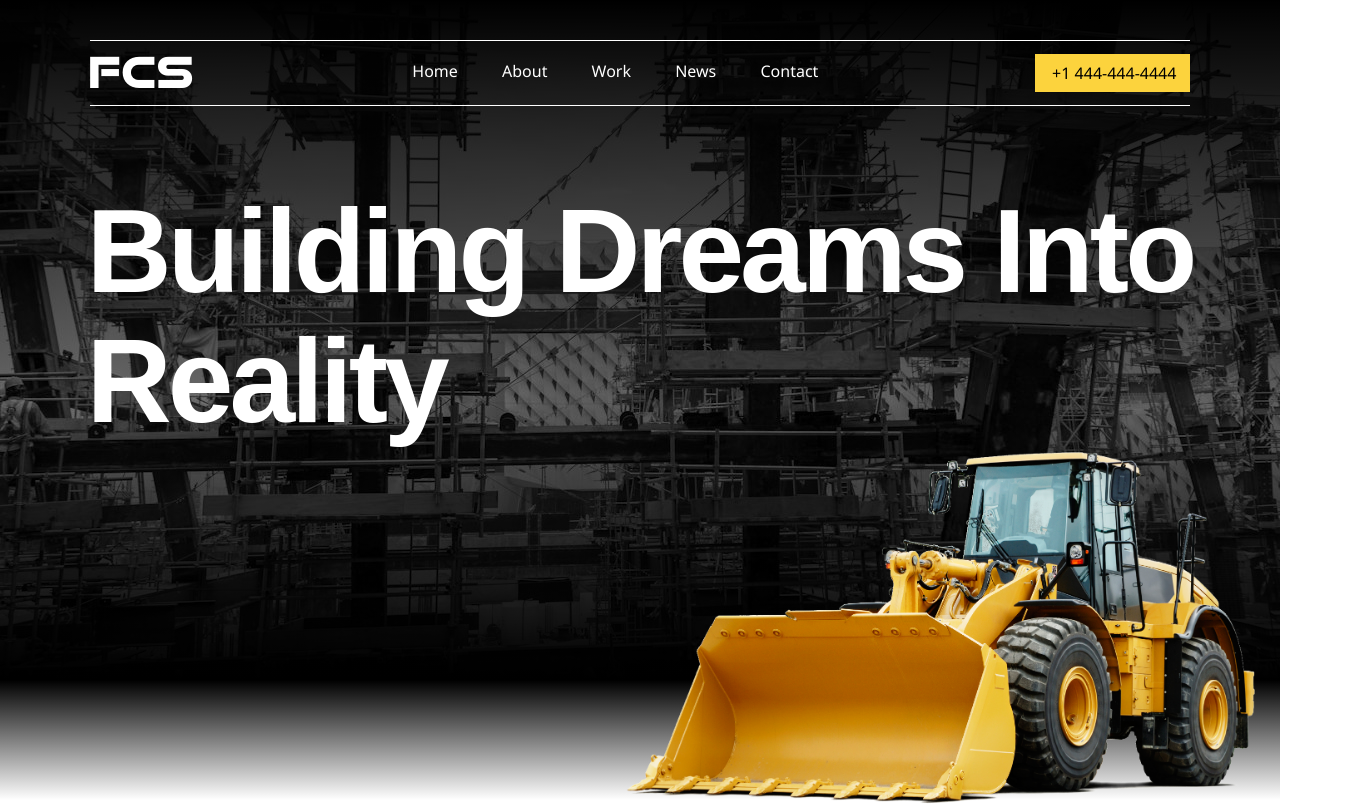
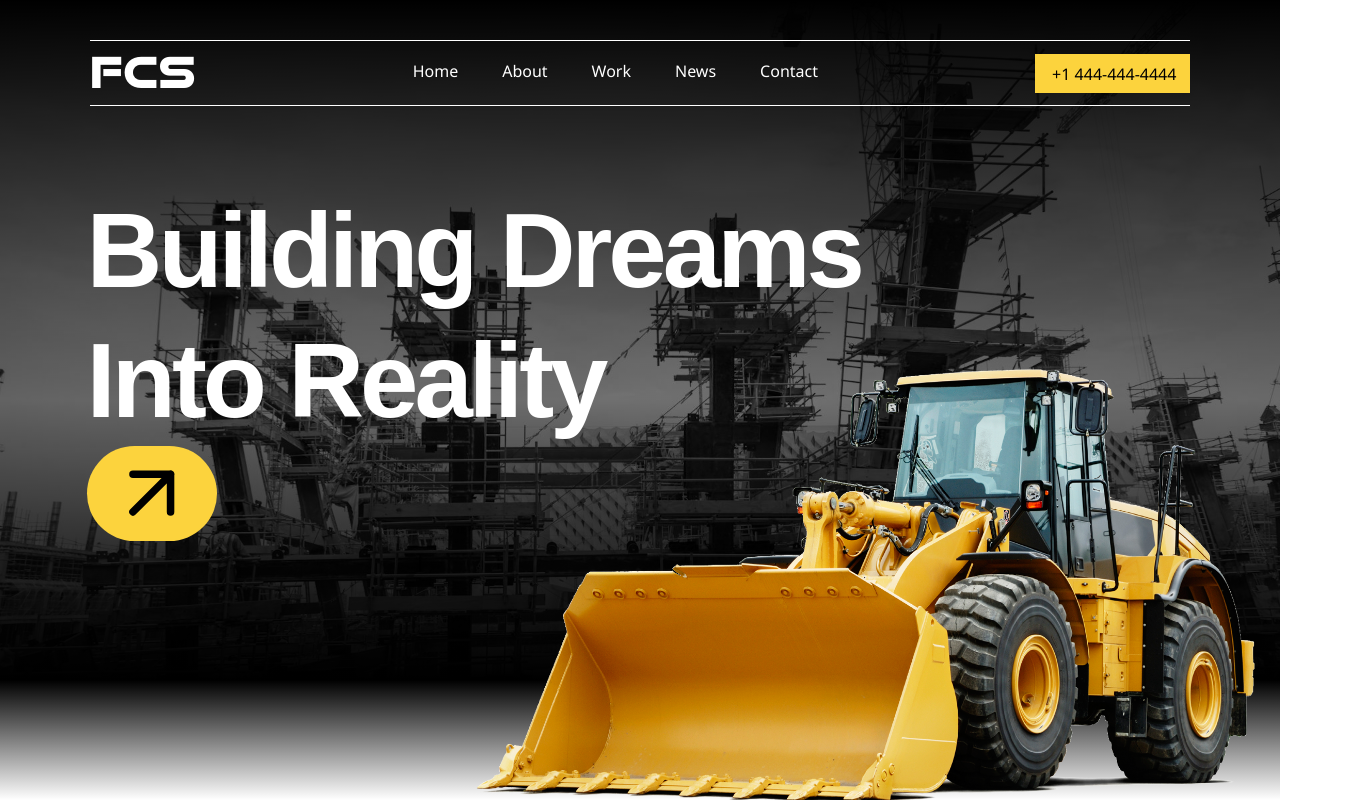
Before and after one commit to BrandonWingerAir/modern-construction-services-website, a plain HTML site: page index.html in a window 1280 px wide. Shown: the whole page, 1367 px wide, since content can reach past the window. Drawn offline with Linux system fonts and the light colour scheme.

Commit message:
hero button and landing section structure & styles

```diff
--- a/index.html
+++ b/index.html
@@ -27,11 +27,18 @@
             </div>
         </header>
 
-        <div class="hero-section">
+        <div class="hero-text">
             <h2>Building Dreams Into Reality</h2>
+
+            <div class="hero-button">
+                <svg width="95%" height="95%" viewBox="0 0 24 24" fill="none" xmlns="http://www.w3.org/2000/svg">
+                    <path d="M7 17L17 7M17 7H7M17 7V17" stroke="#000000" stroke-width="2" stroke-linecap="round" stroke-linejoin="round"/>
+                </svg>
+            </div>
         </div>
 
-        <img src="images/bulldozer.png" alt="">
+
+        <img src="images/bulldozer.png" alt="" class="hero-image">
     </section>
 
 </body>
--- a/style.css
+++ b/style.css
@@ -4,22 +4,20 @@
     font-weight: bold;
 }
 
-html * {
-    position: relative;
-    text-decoration: none;
+h1, h2, h3, h4, h5, h6, p, a {
     font-family: 'Segoe UI', Tahoma, Geneva, Verdana, sans-serif;
 }
 
+a {
+    text-decoration: none;
+}
+
+/* Landing Section */
 .landing-section {
+    position: relative;
+    overflow-y: hidden;
     height: 100vh;
     color: #fff;
-}
-
-.landing-section img {
-    width: 630px;
-    position: absolute;
-    right: 25px;
-    bottom: -7px;
 }
 
 .overlay {
@@ -32,9 +30,12 @@ html * {
         linear-gradient(180deg, rgba(0,0,0,1) 0%, rgba(0,0,0,0.5) 50%, rgba(0,0,0,1) 85%, rgba(255,255,255,1) 100%),
         url('images/construction-site.jpg');
     background-position: bottom;
+    background-size: cover;
 }
 
+/* Header Section */
 header {
+    position: relative;
     display: flex;
     justify-content: space-between;
     align-items: center;
@@ -70,15 +71,36 @@ a {
     color: #000;
 }
 
-.hero-section {
+/* Hero Section */
+.hero-text {
+    position: relative;
     left: calc(7vw - 3px);
+    top: 120px;
+    width: 80vw;
 }
 
 h2 {
     font-family: Arial, Helvetica, sans-serif;
-    font-size: 118px;
+    font-size: 105px;
     font-weight: 600;
     line-height: 130px;
     letter-spacing: -4px;
-    top: 120px;
+    max-width: 800px;
 }
+
+.hero-button {
+    height: 95px;
+    width: 130px;
+    background-color: #fcd33d;
+    border-radius: 550px;
+    display: flex;
+    justify-content: center;
+    align-items: center;
+}
+
+.hero-image {
+    position: absolute;
+    width: 61vw;
+    right: 25px;
+    bottom: -0.7vw;
+}
```
Also changed, not shown: arrow-up-right.svg (added).
